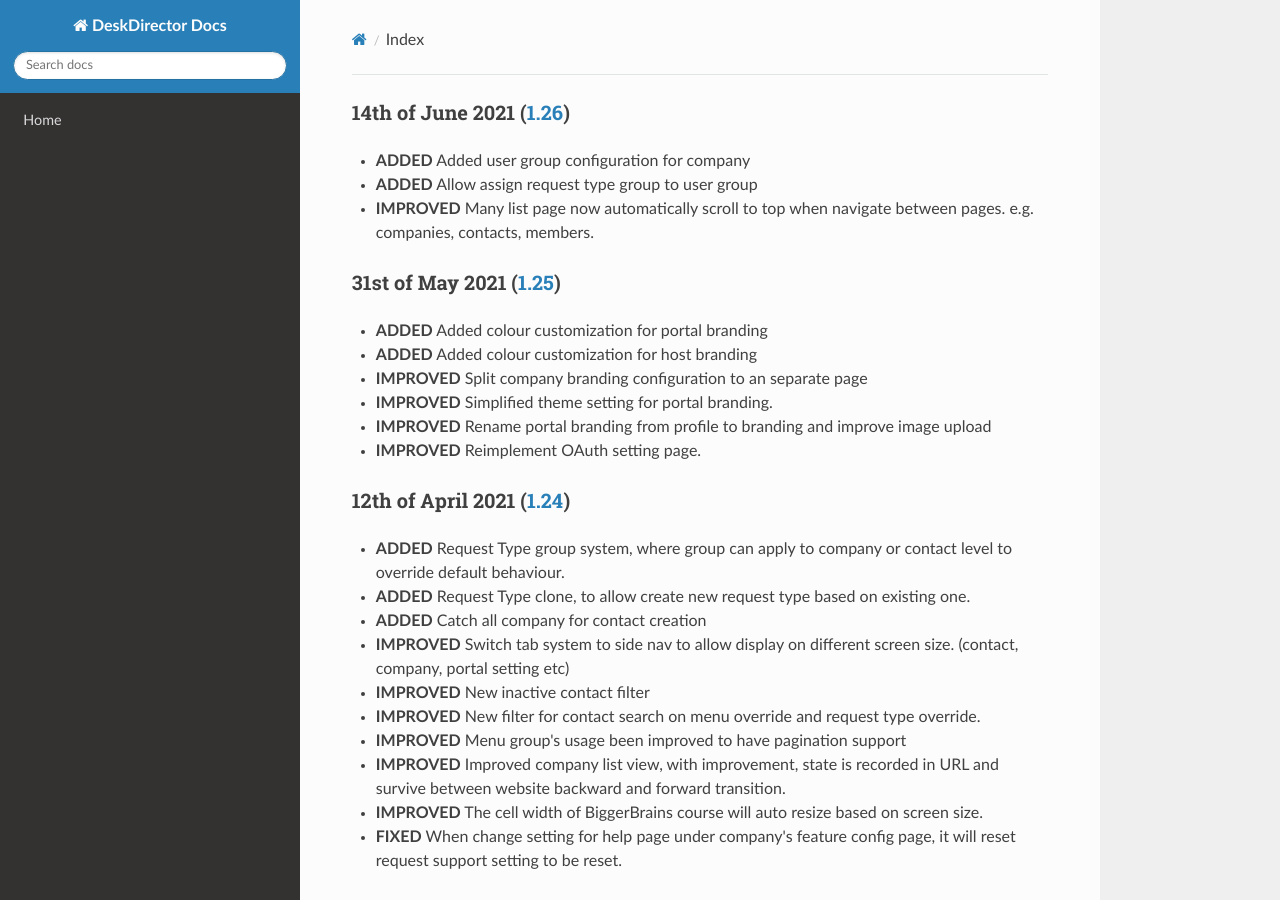
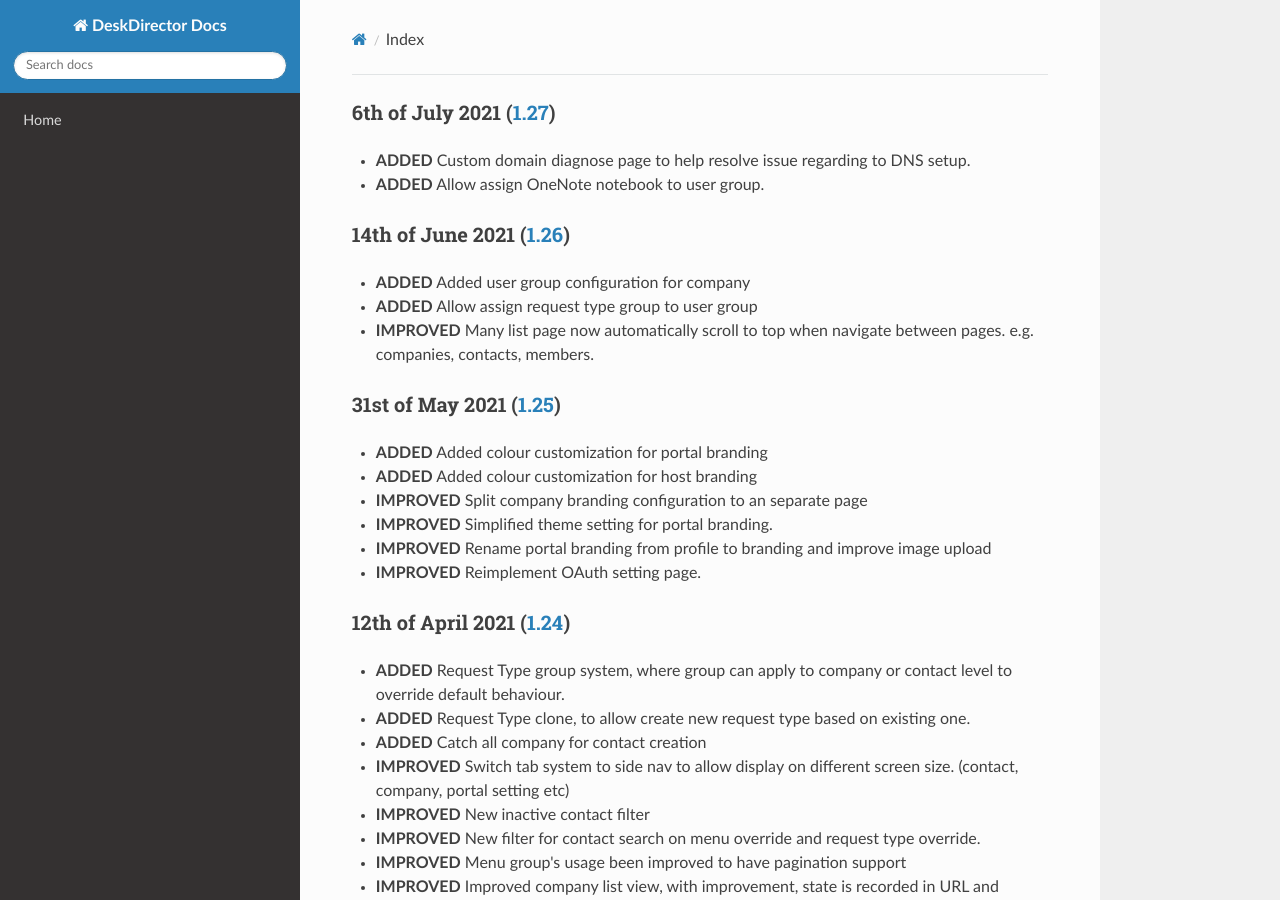
Before and after one commit to DeskDirector/docs, an MkDocs documentation site: the page built from docs/_release/admin/README.md, in a window 1280 px wide and 900 px high. Built offline with MkDocs 1.6.1, drawn with Linux system fonts in a browser that asks for light colours; nearby versions of some CDN libraries; old or Windows-style settings are respelled for this version of MkDocs.

Commit message:
Update README.md

```diff
--- a/docs/_release/admin/README.md
+++ b/docs/_release/admin/README.md
@@ -1,3 +1,8 @@
+### 6th of July 2021 ([1.27](v1.27.1))
+
+- **ADDED** Custom domain diagnose page to help resolve issue regarding to DNS setup.
+- **ADDED** Allow assign OneNote notebook to user group.
+
 ### 14th of June 2021 ([1.26](v1.26.1))
 
 - **ADDED** Added user group configuration for company
```
